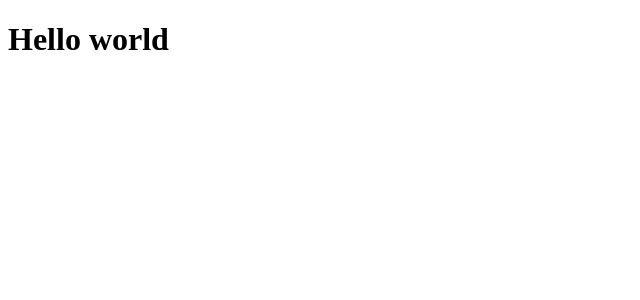
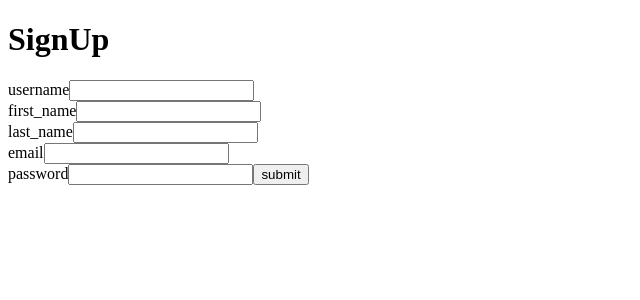
Before and after one commit to ahmedallani/S.A.M.A-Lab, a React app: page / in a window 1280 px wide. Shown: the top 300 px of the page, without its empty margins (0-640 px from the left). Built offline with nearby package versions, Linux system fonts and the light colour scheme; the HTML template or start-up script is replaced by a standard one.

Commit message:
log and sign work perfectly from front

```diff
--- /dev/null
+++ b/client/src/components/App.jsx
@@ -0,0 +1,15 @@
+import React from "react";
+import Login from "./Login.jsx";
+import Signup from "./Signup.jsx";
+
+export class App extends React.Component {
+  render() {
+    return (
+      <div className="center">
+        <Signup />
+      </div>
+    );
+  }
+}
+
+export default App;
--- /dev/null
+++ b/client/src/components/Login.jsx
@@ -0,0 +1,65 @@
+import React from "react";
+import axios from "axios";
+
+export class Login extends React.Component {
+  constructor(props) {
+    super(props);
+
+    this.state = {
+      username: "",
+      password: "",
+    };
+    this.handleChangeName = this.handleChangeName.bind(this);
+    this.handleSubmit = this.handleSubmit.bind(this);
+    this.handleChangePass = this.handleChangePass.bind(this);
+  }
+
+  handleChangeName(e) {
+    this.setState({
+      username: e.target.value,
+    });
+  }
+
+  handleChangePass(e) {
+    this.setState({
+      password: e.target.value,
+    });
+  }
+
+  handleSubmit() {
+    axios
+      .post("/login", this.state)
+      .then((response) => {
+        console.log(response);
+      })
+      .catch((error) => {
+        console.log(error);
+      });
+  }
+
+  render() {
+    console.log(this.state);
+    return (
+      <div>
+        <h1>login</h1>
+        <form onSubmit={this.handleSubmit}>
+          <label>username</label>
+          <input
+            type="text"
+            value={this.state.username}
+            onChange={this.handleChangeName}
+          />
+          <label>password</label>
+          <input
+            type="text"
+            value={this.state.password}
+            onChange={this.handleChangePass}
+          />
+          <input type="submit" value="submit" />
+        </form>
+      </div>
+    );
+  }
+}
+
+export default Login;
--- /dev/null
+++ b/client/src/components/Signup.jsx
@@ -0,0 +1,66 @@
+import React from "react";
+import axios from "axios";
+
+export class Signup extends React.Component {
+  constructor(props) {
+    super(props);
+
+    this.state = {
+      first_name: "",
+      last_name: "",
+      password: "",
+      username: "",
+      email: "",
+      title: "",
+      role: "",
+    };
+    this.handleChange = this.handleChange.bind(this);
+    this.handleSubmit = this.handleSubmit.bind(this);
+  }
+  handleChange(e) {
+    e.preventDefault();
+    const { name, value } = e.target;
+    this.setState({
+      [name]: value,
+    });
+  }
+
+  handleSubmit() {
+    console.log(this.state);
+    axios
+      .post("/users", this.state)
+      .then((res) => {
+        console.log(res);
+      })
+      .catch((error) => {
+        console.log(error);
+      });
+  }
+
+  render() {
+    return (
+      <div>
+        <h1>SignUp</h1>
+        <form onSubmit={this.handleSubmit}>
+          <label htmlFor="username">username</label>
+          <input type="text" name="username" onChange={this.handleChange} />
+          <br />
+          <label htmlFor="first_name">first_name</label>
+          <input type="text" name="first_name" onChange={this.handleChange} />
+          <br />
+          <label htmlFor="last_name">last_name</label>
+          <input type="text" name="last_name" onChange={this.handleChange} />
+          <br />
+          <label htmlFor="email">email</label>
+          <input type="text" name="email" onChange={this.handleChange} />
+          <br />
+          <label htmlFor="password">password</label>
+          <input type="text" name="password" onChange={this.handleChange} />
+          <input type="submit" value="submit" />
+        </form>
+      </div>
+    );
+  }
+}
+
+export default Signup;
--- a/client/src/index.jsx
+++ b/client/src/index.jsx
@@ -1,14 +1,14 @@
 import ReactDOM from "react-dom";
+import React from "react";
+import App from "./components/App.jsx";
 
-import React from "react";
-
-export class App extends React.Component {
+export class Index extends React.Component {
   render() {
     return (
       <div>
-        <h1>Hello world</h1>
+        <App />
       </div>
     );
   }
 }
-ReactDOM.render(<App />, document.getElementById("app"));
+ReactDOM.render(<Index />, document.getElementById("app"));
--- a/package.json
+++ b/package.json
@@ -26,6 +26,7 @@
     "webpack": "^2.2.1"
   },
   "dependencies": {
+    "axios": "^0.20.0",
     "bcryptjs": "^2.4.3",
     "body-parser": "^1.17.2",
     "bootstrap": "^4.5.2",
--- a/routes/login.js
+++ b/routes/login.js
@@ -17,6 +17,7 @@ login.post("/login", (req, res) => {
     var result = bcrypt.compareSync(user.password, data[0].password);
     if (result) {
       res.send("logged in");
+      res.redirect("/home")
     } else res.send("wrong pass");
   });
   connection.end();
```
Also changed, not shown: routes/signup.js (+3 -4 lines), 5 other files (tests, documents, lock files or other folders).
